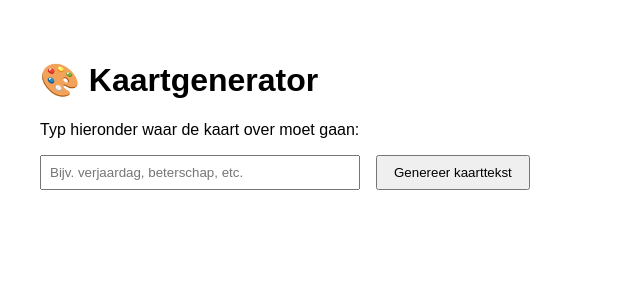
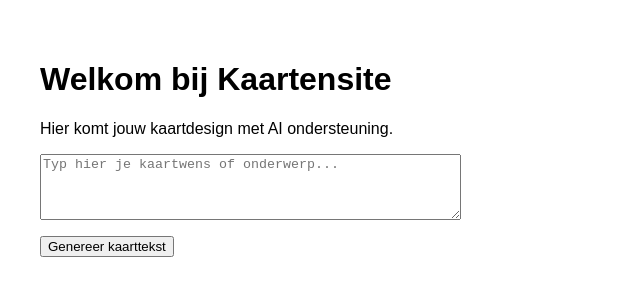
Before and after one commit to Tiesvosje2009/Kaartverkopen, a Next.js app: page / in a window 1280 px wide. Shown: the top 300 px of the page, without its empty margins (0-640 px from the left). Built offline with nearby package versions, Linux system fonts and the light colour scheme.

Commit message:
Update index.tsx

```diff
--- a/pages/index.tsx
+++ b/pages/index.tsx
@@ -5,45 +5,51 @@ export default function Home() {
   const [result, setResult] = useState("");
   const [loading, setLoading] = useState(false);
 
-  const handleGenerate = async () => {
+  const generate = async () => {
     setLoading(true);
-    try {
-      const res = await fetch("/api/generate", {
-        method: "POST",
-        headers: { "Content-Type": "application/json" },
-        body: JSON.stringify({ prompt }),
-      });
-      const data = await res.json();
+    setResult("");
+
+    const response = await fetch("/api/generate", {
+      method: "POST",
+      headers: { "Content-Type": "application/json" },
+      body: JSON.stringify({ prompt }),
+    });
+
+    const data = await response.json();
+
+    if (data.result) {
       setResult(data.result);
-    } catch (err) {
-      setResult("Er ging iets mis.");
+    } else {
+      setResult("Er ging iets mis...");
     }
+
     setLoading(false);
   };
 
   return (
-    <div style={{ padding: "2rem", fontFamily: "sans-serif" }}>
-      <h1>🎨 Kaartgenerator</h1>
-      <p>Typ hieronder waar de kaart over moet gaan:</p>
-      <input
-        type="text"
+    <main style={{ padding: "2rem", fontFamily: "sans-serif" }}>
+      <h1>Welkom bij Kaartensite</h1>
+      <p>Hier komt jouw kaartdesign met AI ondersteuning.</p>
+
+      <textarea
+        rows={4}
+        cols={50}
+        placeholder="Typ hier je kaartwens of onderwerp..."
         value={prompt}
         onChange={(e) => setPrompt(e.target.value)}
-        placeholder="Bijv. verjaardag, beterschap, etc."
-        style={{ width: "300px", padding: "0.5rem" }}
+        style={{ display: "block", marginTop: "1rem" }}
       />
-      <button
-        onClick={handleGenerate}
-        style={{ marginLeft: "1rem", padding: "0.5rem 1rem" }}
-      >
-        {loading ? "Bezig..." : "Genereer kaarttekst"}
+
+      <button onClick={generate} disabled={loading} style={{ marginTop: "1rem" }}>
+        {loading ? "Genereren..." : "Genereer kaarttekst"}
       </button>
+
       {result && (
-        <div style={{ marginTop: "2rem", background: "#f4f4f4", padding: "1rem" }}>
-          <h2>✨ Jouw kaarttekst:</h2>
+        <div style={{ marginTop: "2rem", background: "#eee", padding: "1rem" }}>
+          <strong>Resultaat:</strong>
           <p>{result}</p>
         </div>
       )}
-    </div>
+    </main>
   );
 }
```
